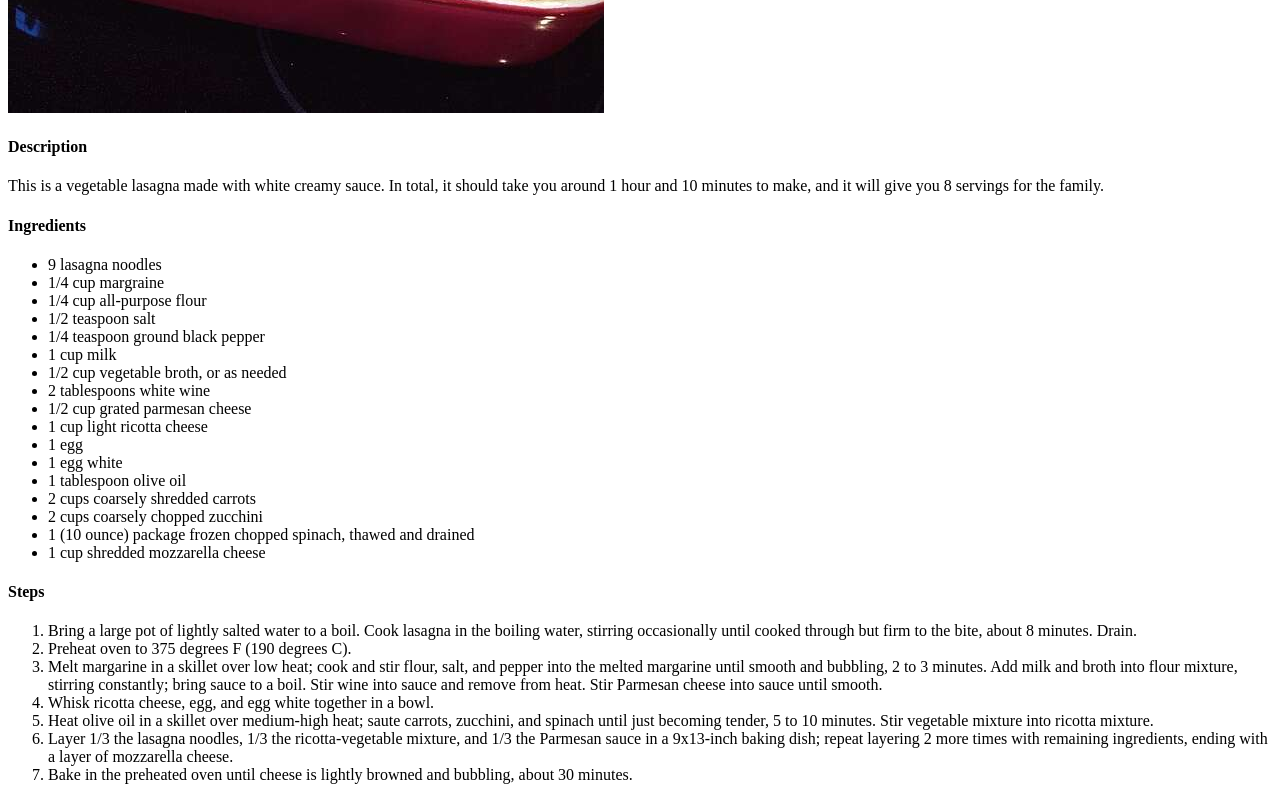
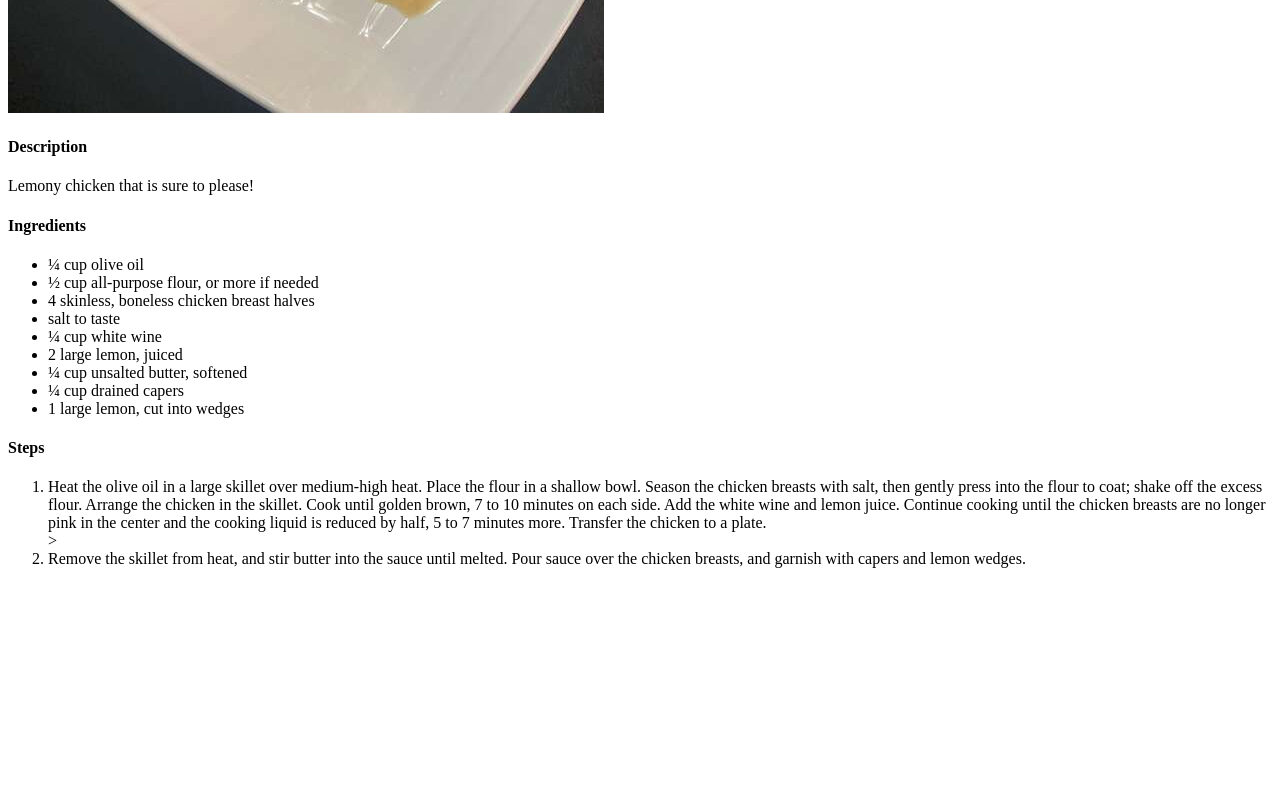
Before and after one commit to Kesslerjx/odin-recipes, a plain HTML site: page recipes/chicken.html in a window 1280 px wide. Shown: the part 563-1363 px from the top of the page. After the commit the page ends 1147 px from the top, so only its background shows below. Drawn offline with Linux system fonts and the light colour scheme.

Commit message:
Add chicken page

```diff
--- a/recipes/chicken.html
+++ b/recipes/chicken.html
@@ -2,43 +2,29 @@
 <html lang="en">
 <head>
     <meta charset="UTF-8">
-    <title>Lasagna</title>
+    <title>Chicken</title>
 </head>
 <body>
-    <h1>Lasagna</h1>
-    <img src="../images/lasagna.jpeg">
+    <h1>Chicken</h1>
+    <img src="../images/chicken.jpeg">
     <h4>Description</h4>
-    <p>This is a vegetable lasagna made with white creamy sauce. In total, it should take you around 1 hour and 10 minutes to make, and it will give you 8 servings for the family.</p>
+    <p>Lemony chicken that is sure to please!</p>
     <h4>Ingredients</h4>
     <ul>
-        <li>9 lasagna noodles</li>
-        <li>1/4 cup margraine</li>
-        <li>1/4 cup all-purpose flour</li>
-        <li>1/2 teaspoon salt</li>
-        <li>1/4 teaspoon ground black pepper</li>
-        <li>1 cup milk</li>
-        <li>1/2 cup vegetable broth, or as needed</li>
-        <li>2 tablespoons white wine</li>
-        <li>1/2 cup grated parmesan cheese</li>
-        <li>1 cup light ricotta cheese</li>
-        <li>1 egg</li>
-        <li>1 egg white</li>
-        <li>1 tablespoon olive oil</li>
-        <li>2 cups coarsely shredded carrots</li>
-        <li>2 cups coarsely chopped zucchini</li>
-        <li>1 (10 ounce) package frozen chopped spinach, thawed and drained</li>
-        <li>1 cup shredded mozzarella cheese</li>
+        <li>¼ cup olive oil</li>
+        <li>½ cup all-purpose flour, or more if needed </li>
+        <li>4 skinless, boneless chicken breast halves</li>
+        <li>salt to taste</li>
+        <li>¼ cup white wine</li>
+        <li>2 large lemon, juiced</li>
+        <li>¼ cup unsalted butter, softened</li>
+        <li>¼ cup drained capers</li>
+        <li>1 large lemon, cut into wedges</li>
     </ul>
     <h4>Steps</h4>
     <ol>
-        <li>Bring a large pot of lightly salted water to a boil. Cook lasagna in the boiling water, stirring occasionally until cooked through but firm to the bite, about 8 minutes. Drain.</li>
-        <li>Preheat oven to 375 degrees F (190 degrees C).</li>
-        <li>Melt margarine in a skillet over low heat; cook and stir flour, salt, and pepper into the melted margarine until smooth and bubbling, 2 to 3 minutes. Add milk and broth into flour mixture, stirring constantly; bring sauce to a boil. Stir wine into sauce and remove from heat. Stir Parmesan cheese into sauce until smooth.</li>
-        <li>Whisk ricotta cheese, egg, and egg white together in a bowl.</li>
-        <li>Heat olive oil in a skillet over medium-high heat; saute carrots, zucchini, and spinach until just becoming tender, 5 to 10 minutes. Stir vegetable mixture into ricotta mixture.</li>
-        <li>Layer 1/3 the lasagna noodles, 1/3 the ricotta-vegetable mixture, and 1/3 the Parmesan sauce in a 9x13-inch baking dish; repeat layering 2 more times with remaining ingredients, ending with a layer of mozzarella cheese.</li>
-        <li>Bake in the preheated oven until cheese is lightly browned and bubbling, about 30 minutes.</li>
-
+        <li>Heat the olive oil in a large skillet over medium-high heat. Place the flour in a shallow bowl. Season the chicken breasts with salt, then gently press into the flour to coat; shake off the excess flour. Arrange the chicken in the skillet. Cook until golden brown, 7 to 10 minutes on each side. Add the white wine and lemon juice. Continue cooking until the chicken breasts are no longer pink in the center and the cooking liquid is reduced by half, 5 to 7 minutes more. Transfer the chicken to a plate.</li>>
+        <li>Remove the skillet from heat, and stir butter into the sauce until melted. Pour sauce over the chicken breasts, and garnish with capers and lemon wedges.</li>
     </ol>
 </body>
 </html>
```
